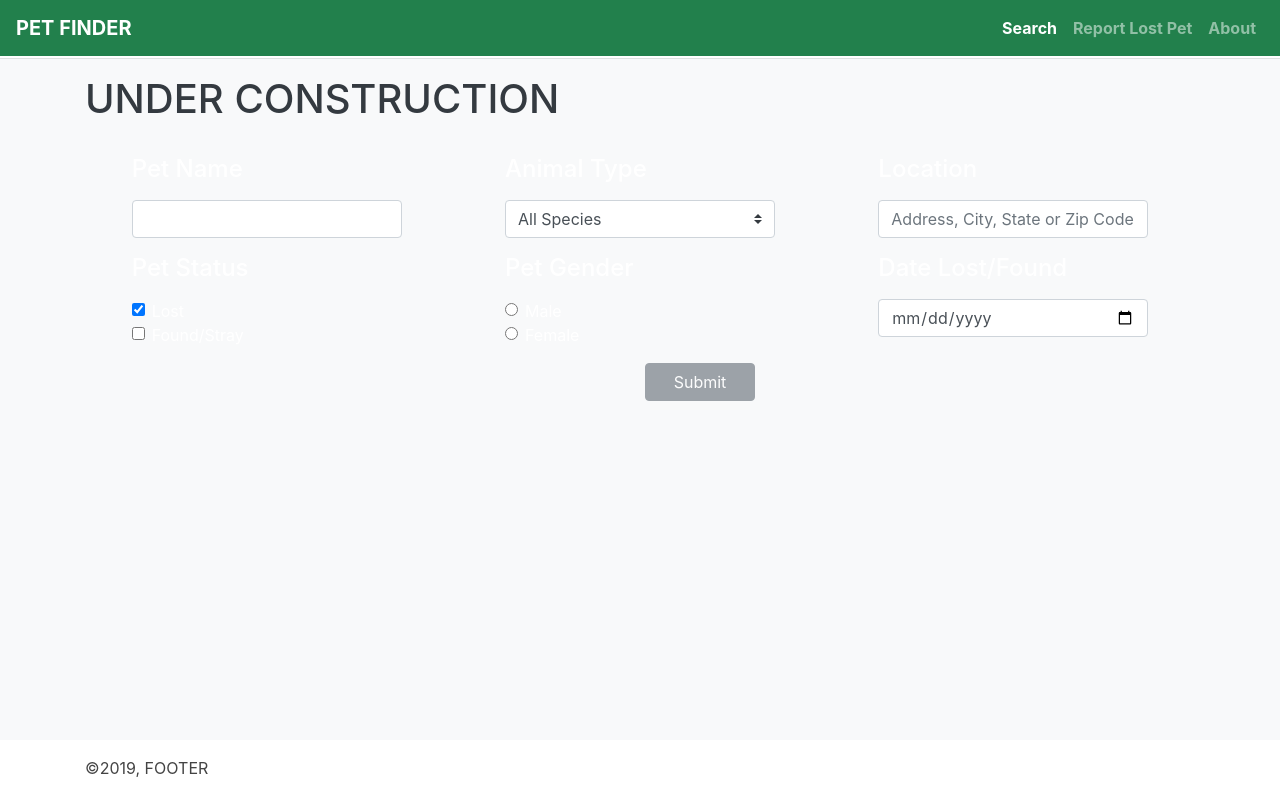
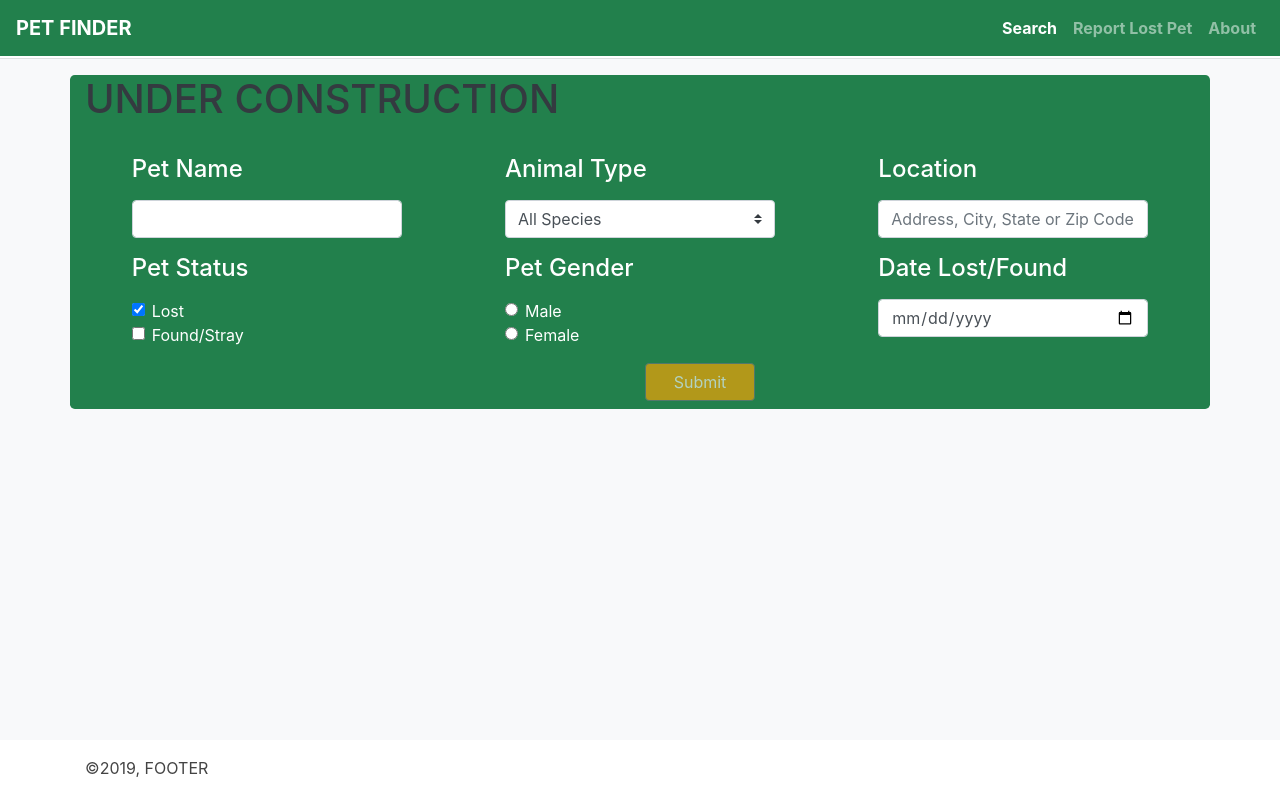
Before and after one commit to gskirkland/pet-finder-angular, an Angular app: page /report in a window 1280 px wide. Built offline with nearby package versions, Linux system fonts and the light colour scheme.

Commit message:
Style changes to report-pet page

```diff
--- a/src/app/components/report-pet/report-pet.component.scss
+++ b/src/app/components/report-pet/report-pet.component.scss
@@ -1,14 +1,16 @@
-.container-fluid {
-  background-color: #03ad28;
-  height: 100px;
+#formContainer {
+  background-color: #22804c;
+  margin-top: auto;
+}
+
+#reportBtn {
+  background-color: orange;
+  color: #fff;
+  margin-top: auto;
+  margin-bottom: auto;
+  width: 20%;
 }
 
 div {
   height: 100%;
-
-  .btn {
-    margin-top: auto;
-    margin-bottom: auto;
-    width: 20%;
-  }
 }
```
